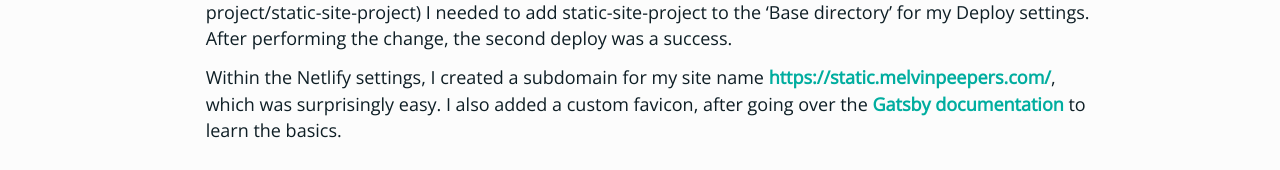
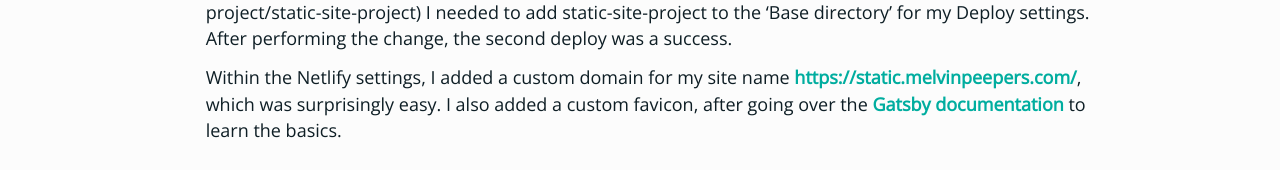
Before and after one commit to MelvinPeepers/static-site-project, a Gatsby site in the folder static-site-project/: page /page-2 in a window 1280 px wide. Shown: the part 630-800 px from the top of the page. Built offline with nearby package versions, Linux system fonts and the light colour scheme; Gatsby itself is replaced by a stand-in of ours.

Commit message:
finishing touches

```diff
--- a/static-site-project/src/pages/page-2.js
+++ b/static-site-project/src/pages/page-2.js
@@ -19,7 +19,7 @@ const SecondPage = () => (
 
         <p>Since I had started with setting up my Github repository first, I skipped the section on ‘Creating your Git Repo’ and went to ‘Connecting to Netlify’. I didn’t anticipate that my directory would be slightly different and the first deployment failed. Reviewing the deploy logs, I saw that the gatsby build command couldn’t be found, which lead me to believe that since I nested my Gatsby files within another folder (static-site-project/static-site-project) I needed to add static-site-project to the ‘Base directory’ for my Deploy settings. After performing the change, the second deploy was a success.</p>
 
-        <p>Within the Netlify settings, I created a subdomain for my site name <a href='https://static.melvinpeepers.com/' rel='noreferrer' target='_blank'>https://static.melvinpeepers.com/</a>, which was surprisingly easy. I also added a custom favicon, after going over the <a href='https://www.gatsbyjs.com/tutorial/' rel='noreferrer' target='_blank'>Gatsby documentation</a> to learn the basics.</p>
+        <p>Within the Netlify settings, I added a custom domain for my site name <a href='https://static.melvinpeepers.com/' rel='noreferrer' target='_blank'>https://static.melvinpeepers.com/</a>, which was surprisingly easy. I also added a custom favicon, after going over the <a href='https://www.gatsbyjs.com/tutorial/' rel='noreferrer' target='_blank'>Gatsby documentation</a> to learn the basics.</p>
       </li>
 
       <li>
```
